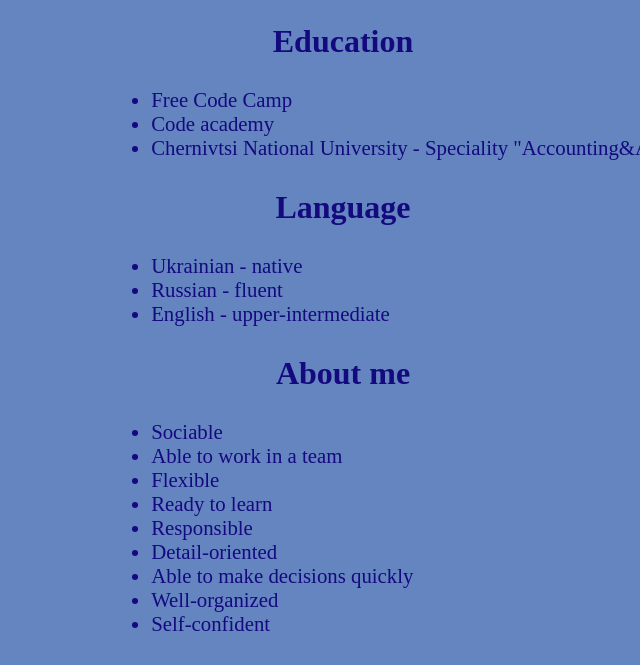
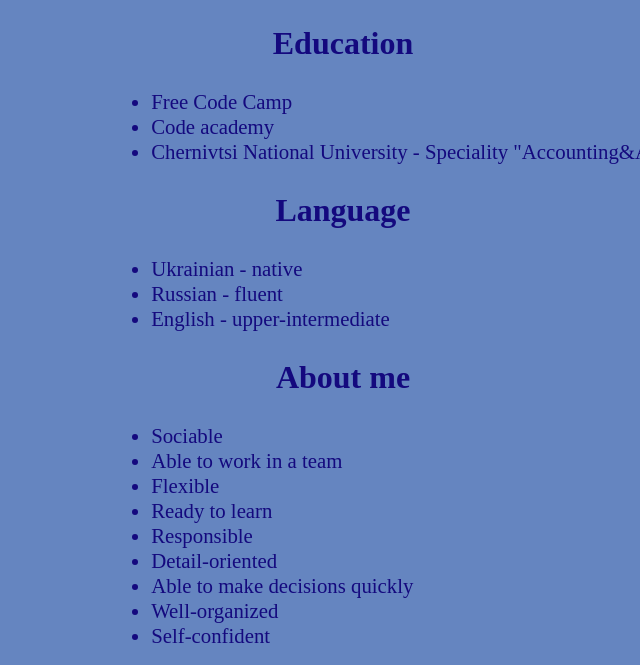
Before and after one commit to olha-khudyk/rsschool-cv, a plain HTML site: page index.html in a window 1280 px wide. Shown: the part 709-1374 px from the top of the page, without its empty margins (169-809 px from the left). Drawn offline with Linux system fonts and the light colour scheme.

Commit message:
fix: some changes in styles

```diff
--- a/style.css
+++ b/style.css
@@ -22,7 +22,7 @@ h1 {
 }
 
 h3, h4 {
-    line-height: 30px;
+    line-height: 28px;
     text-align: center;
 }
 
@@ -40,5 +40,5 @@ ul {
     margin-left: 27%;
     font-size: 1.3em;
     font-weight: 500;
-    line-height: 24px;
+    line-height: 25px;
 }
```
